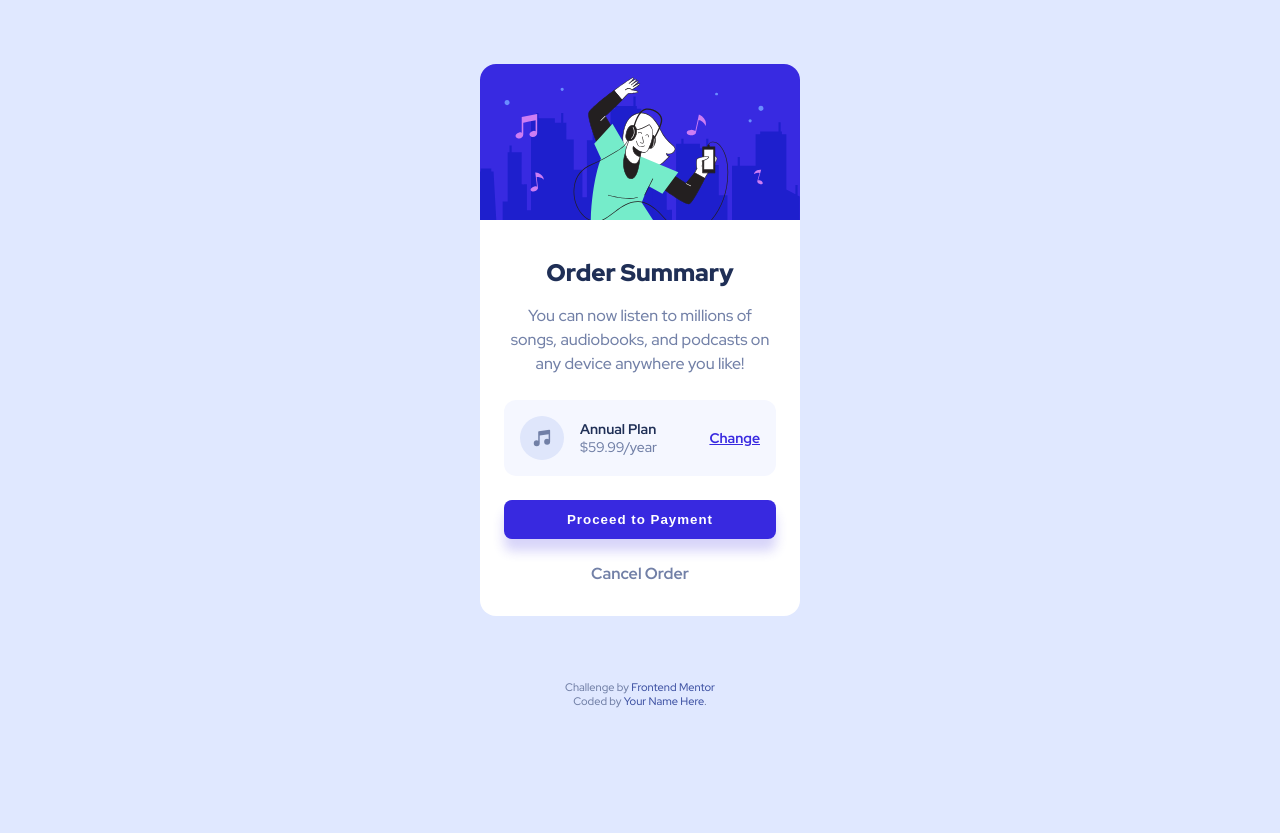
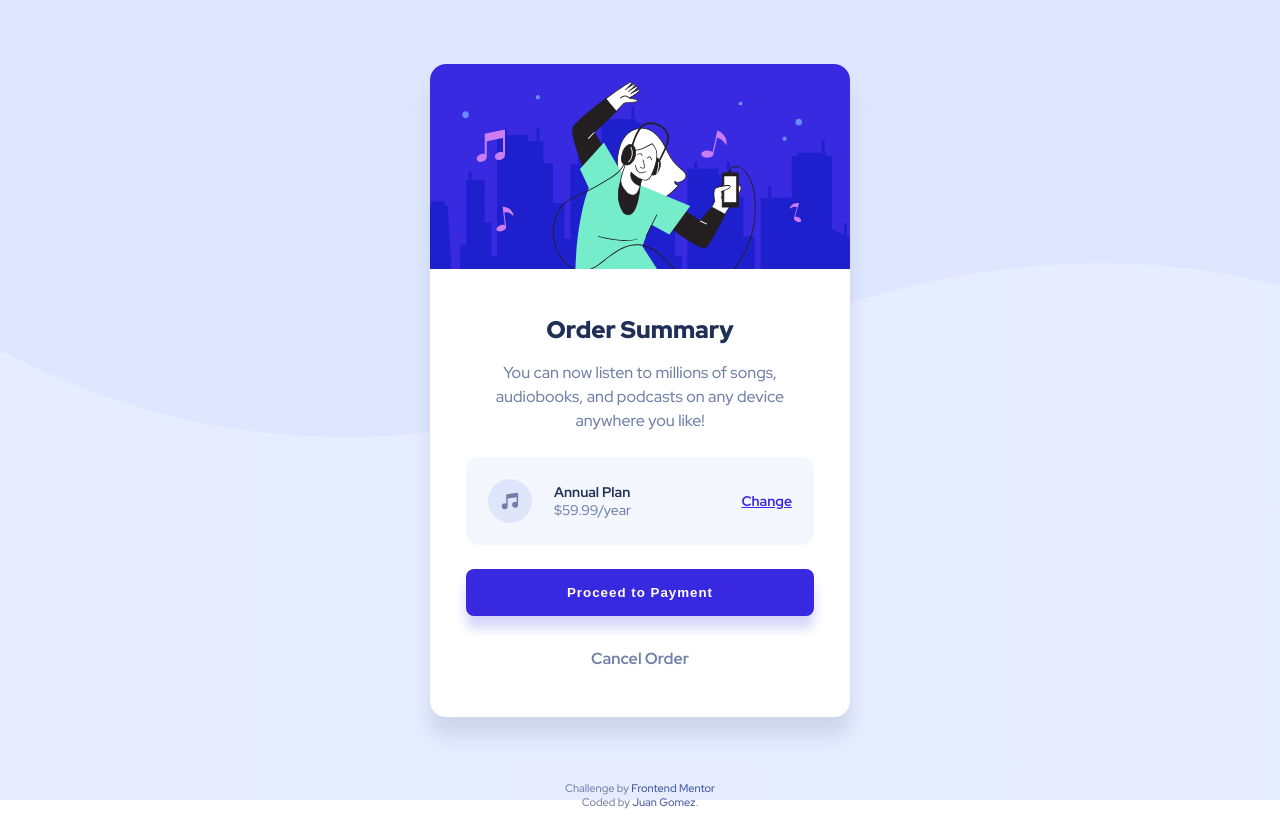
Before and after one commit to newbpydev/03-order-summary-component-main, a plain HTML site: page index.html in a window 1280 px wide. Before the commit the page ends 800 px from the top, so only its background shows below. Drawn offline with Linux system fonts and the light colour scheme.

Commit message:
Finish Order summary, add background image

```diff
--- a/css/style.css
+++ b/css/style.css
@@ -44,14 +44,16 @@ html {
 body {
   font-size: 1.6rem;
   color: hsl(224, 23%, 55%);
-  background-color:  hsl(225, 100%, 94%);
 
-  font-family: 'Red Hat Display', sans-serif;
-}
+  background-image: linear-gradient(
+      rgba(224, 232, 255, 0.7),
+      rgba(224, 232, 255, 0.7)
+    ),
+    url("/images/pattern-background-mobile.svg");
+  background-repeat: repeat-x;
 
-p {
-
-
+  font-family: "Red Hat Display", sans-serif;
+  height: 100vh;
 }
 
 .main-content {
@@ -60,11 +62,10 @@ p {
   align-items: center;
   justify-content: center;
 
-  min-width:max-content;
+  min-width: max-content;
 }
 
 .card-content {
-  /* padding: 0 2.4rem; */
   margin: 3.2rem 2.4rem;
 }
 
@@ -76,8 +77,9 @@ p {
   background-color: #fff;
   border-radius: 1.6rem;
   overflow: hidden;
+
+  box-shadow: 0 2rem 1.8rem rgba(114, 128, 167, 0.2);
 }
-
 
 /*! Order Card Image */
 .order-img {
@@ -123,6 +125,7 @@ p {
 }
 
 .plan-title {
+  display: block;
   color: hsl(223, 47%, 23%);
   font-weight: 700;
 }
@@ -130,11 +133,19 @@ p {
 .order-plan-link {
   color: hsl(245, 75%, 52%);
   text-decoration: underline;
-  font-weight: 700;  /*! ??????  */
+  font-weight: 700; /*! ??????  */
+  cursor: pointer;
+  display: inline-block;
+  transition: all 0.3s;
+}
+.order-plan-link:hover {
+  text-decoration: none;
+  color: #766cf1;
+  /* font-size: 2rem; */
 }
 
 .order-btn {
-  display:block;
+  display: block;
   width: 100%;
   background-color: hsl(245, 75%, 52%);
   color: #fff;
@@ -143,29 +154,83 @@ p {
 
   padding: 1.2rem 0;
   border-style: none;
-  border-radius: .8rem;
+  border-radius: 0.8rem;
   margin-bottom: 2.4rem;
+  cursor: pointer;
 
-  box-shadow: 0 1.2rem 1.2rem rgba(56, 41, 224, 0.2)
+  box-shadow: 0 1.2rem 1.2rem rgba(56, 41, 224, 0.2);
+  transition: all 0.3s;
+}
+.order-btn:hover {
+  background-color: #766cf1;
+}
+
+.btn-box {
+  text-align: center;
 }
 
 .order-cancel {
-  display: block;
-  text-align: center;
+  /* display: flex;
+  justify-content: center; */
+
+  /* margin: 0 auto; */
   font-weight: 700;
+  cursor: pointer;
+  transition: all 0.3s;
+}
+.order-cancel:hover {
+  color: hsl(223, 47%, 23%);
 }
 
-
 /*! Order Card Image */
-
-
 
 /*! FrontEndMentor style  */
 .attribution {
   font-size: 1.1rem;
   text-align: center;
+  margin-bottom: 2.4rem;
 }
 .attribution a {
   color: hsl(228, 45%, 44%);
   text-decoration: none;
 }
+
+/** Media at 384px */
+@media (min-width: 24em) {
+  body {
+    background-image: linear-gradient(
+        rgba(224, 232, 255, 0.8),
+        rgba(224, 232, 255, 0.8)
+      ),
+      url("/images/pattern-background-desktop.svg");
+    /* background-size: 100%; */
+    background-repeat: repeat-x;
+  }
+
+  .order-card {
+    width: 42rem;
+  }
+
+  .card-content {
+    margin: 4rem 3.6rem 4.8rem 3.6rem;
+  }
+
+  .order-plan-box {
+    gap: 2.2rem;
+    padding: 2.2rem;
+  }
+
+  .order-plan-annual-box {
+    /* justify-self: start; */
+    margin-right: auto;
+  }
+
+  .order-btn {
+    padding: 1.6rem 0;
+    margin-bottom: 3.2rem;
+  }
+
+  .order-cancel {
+    /* margin-bottom: 1.6rem; */
+  }
+}
--- a/index.html
+++ b/index.html
@@ -20,30 +20,33 @@
     />
 
     <title>Frontend Mentor | Order summary card</title>
-    <link rel="stylesheet" href="css/style.css">
-
+    <link rel="stylesheet" href="css/style.css" />
   </head>
   <body>
     <main class="main-content">
       <!-- Order Card -->
       <div class="order-card">
         <!-- Order Card Image -->
-        <img class="order-img" src="images/illustration-hero.svg" alt="An illustration of a person
-        listening to music and dancing">
+        <img
+          class="order-img"
+          src="images/illustration-hero.svg"
+          alt="An illustration of a person
+        listening to music and dancing"
+        />
 
         <div class="card-content">
           <!-- Order Summary Box -->
           <div class="order-text-box">
             <p class="order-heading">Order Summary</p>
             <p class="order-description">
-            You can now listen to millions of songs, audiobooks, and
-            podcasts on any device anywhere you like!
+              You can now listen to millions of songs, audiobooks, and podcasts
+              on any device anywhere you like!
             </p>
           </div>
 
           <!-- Order Annual Plan Box -->
           <div class="order-plan-box">
-          <img src="images/icon-music.svg" alt="" class="order-plan-img">
+            <img src="images/icon-music.svg" alt="" class="order-plan-img" />
             <div class="order-plan-annual-box">
               <span class="plan-title">Annual Plan</span>
               <span class="plan-value">$59.99/year</span>
@@ -52,8 +55,10 @@
           </div>
 
           <!-- Order Buttons -->
+          <div class="btn-box">
             <button class="order-btn" type="button">Proceed to Payment</button>
             <span class="order-cancel">Cancel Order</span>
+          </div>
         </div>
       </div>
 
@@ -62,9 +67,9 @@
         Challenge by
         <a href="https://www.frontendmentor.io?ref=challenge" target="_blank"
           >Frontend Mentor</a
-        ><br> Coded by <a href="#">Your Name Here</a>.
+        ><br />
+        Coded by <a href="https://github.com/newbpydev/03-order-summary-component-main">Juan Gomez</a>.
       </div>
     </main>
-
   </body>
 </html>
```
Also changed, not shown: images/screenshot-desktop.png (added), images/screenshot-mobile.png (added), 3 other files. Lines whose indentation alone changed are shown as unchanged.
